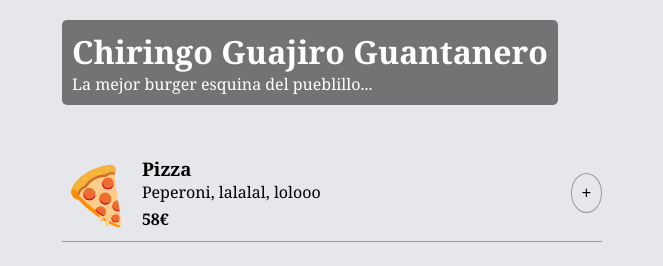
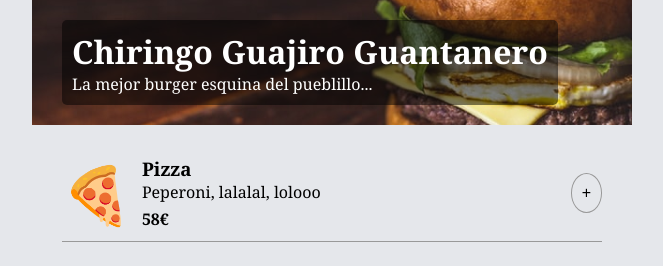
Before and after one commit to drkedrkedjon/burger-guajiro-guantanero, a plain HTML site: page index.html in a window 1280 px wide. Shown: the whole page, without its empty margins (308-971 px from the left). Drawn offline with Linux system fonts and the light colour scheme; the site is published under a folder, as on GitHub Pages, so addresses that start at the root find nothing.

Commit message:
Bug shit

```diff
--- a/style.css
+++ b/style.css
@@ -21,7 +21,7 @@ header {
   color: #fff;
   display: flex;
   align-items: center;
-  background-image: url(/images/header.png);
+  background-image: url(images/header.png);
   padding-block: 20px;
   background-repeat: no-repeat;
   background-size: cover;
```
